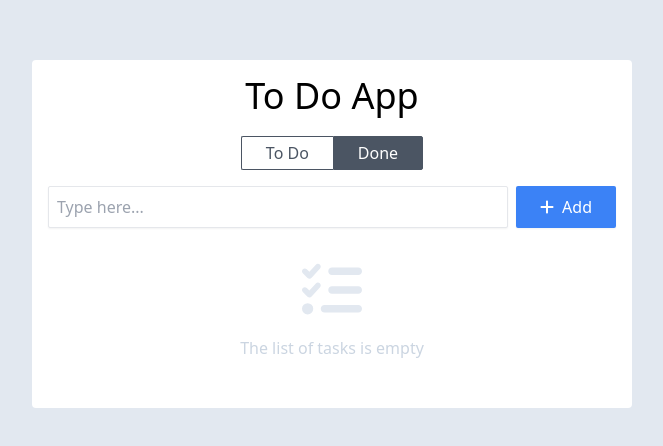
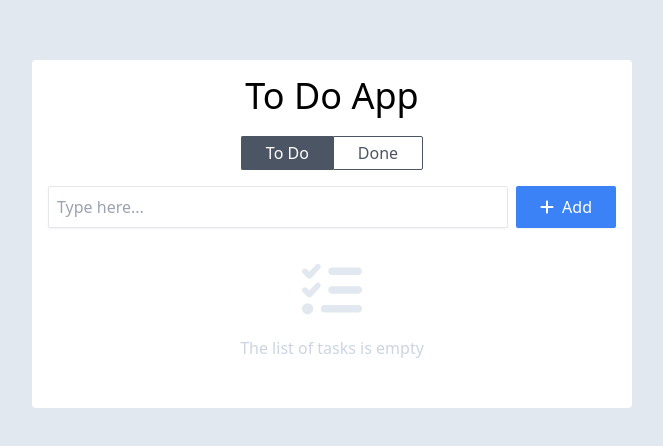
Before and after one commit to KodyaTemirov/todoList, a React (Vite) app: page / in a window 1280 px wide. Shown: the part 166-612 px from the top of the page, without its empty margins (308-971 px from the left). Built offline with nearby package versions, Linux system fonts and the light colour scheme.

Commit message:
fix: fix default state tab

```diff
--- a/src/views/App/index.tsx
+++ b/src/views/App/index.tsx
@@ -18,7 +18,7 @@ export const App: React.FC = () => {
       state.doneTask,
     ]
   );
-  const [tabStatus, setTabStatus] = useState(false);
+  const [tabStatus, setTabStatus] = useState(true);
 
   const handler = () => {
     setTabStatus(!tabStatus);
```
